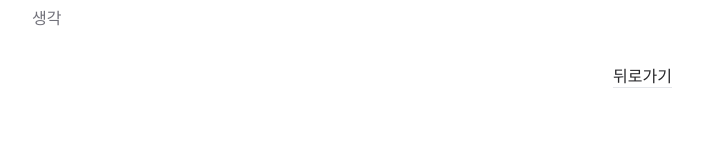
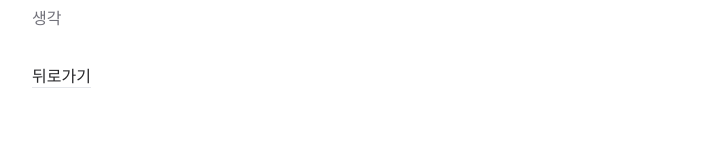
Before and after one commit to gwansikk/gwansik.dev, a Next.js app: page /notes in a window 1280 px wide. Shown: the part 143-296 px from the top of the page, without its empty margins (288-989 px from the left). Built offline with nearby package versions, Linux system fonts and the light colour scheme.

Commit message:
feat: add cn utility function for conditional class names and integrate clsx

```diff
--- a/package.json
+++ b/package.json
@@ -13,6 +13,7 @@
     "@shikijs/rehype": "^1.22.2",
     "@vercel/analytics": "^1.3.2",
     "@vercel/speed-insights": "^1.0.14",
+    "clsx": "^2.1.1",
     "next": "15.0.2",
     "react": "19.0.0-rc-02c0e824-20241028",
     "react-dom": "19.0.0-rc-02c0e824-20241028",
--- a/src/app/(article)/posts/[slug]/page.tsx
+++ b/src/app/(article)/posts/[slug]/page.tsx
@@ -56,7 +56,7 @@ export default async function Post({ params }: Params) {
       <List className="justify-between">
         <PageLink href={PATH.POSTS} />
         {nextPost && (
-          <PageLink href={nextPost.permalink} className="w-2/3">
+          <PageLink href={nextPost.permalink} className="w-2/3 text-right">
             {nextPost.title}
           </PageLink>
         )}
--- a/src/app/components/page-link.tsx
+++ b/src/app/components/page-link.tsx
@@ -1,5 +1,6 @@
 import Link from 'next/link';
 import { PATH } from '@/app/constants';
+import { cn } from '@/app/utils/cn';
 
 interface Props {
   href?: string;
@@ -9,7 +10,7 @@ interface Props {
 
 const PageLink = ({ href, className, children }: Props) => {
   return (
-    <p className={`truncate text-right ${className}`}>
+    <p className={cn('truncate', className)}>
       <Link
         href={href ?? PATH.ROOT}
         className="border-b-[1px] transition-colors hover:border-b-black dark:border-b-zinc-700 dark:hover:border-b-white"
--- /dev/null
+++ b/src/app/utils/cn.ts
@@ -0,0 +1,5 @@
+import { clsx } from 'clsx/lite';
+
+export function cn(...inputs: Array<string | undefined>) {
+  return clsx(...inputs);
+}
```
Also changed, not shown: 1 other file (tests, documents, lock files or other folders).
